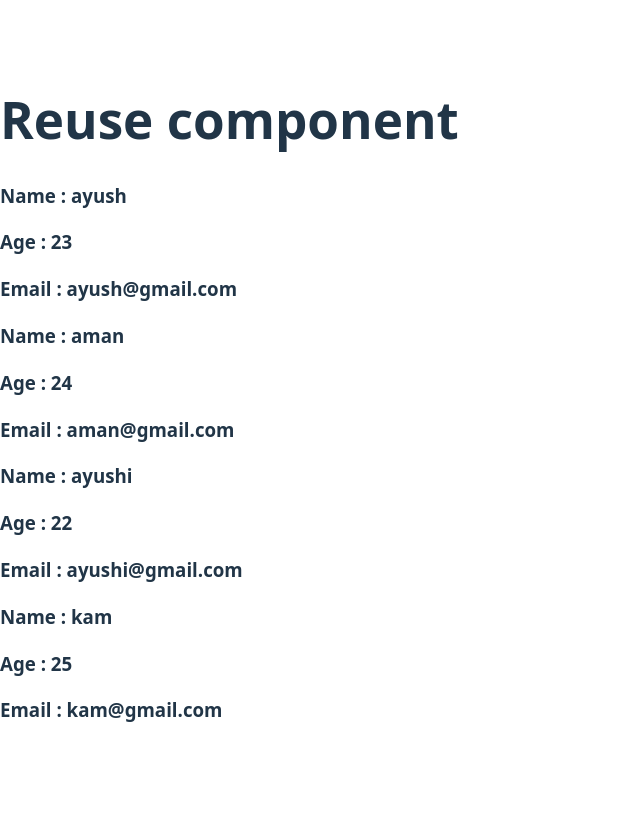
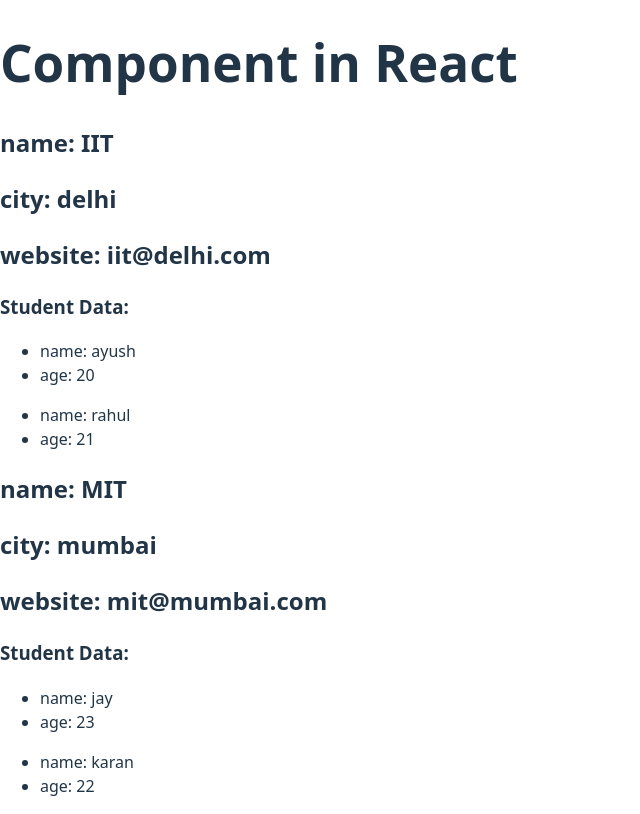
Before and after one commit to AyushSharma-17/React_revsionT1, a React (Vite) app: page / in a window 1280 px wide. Shown: the whole page, without its empty margins (0-640 px from the left). Built offline with nearby package versions, Linux system fonts and the light colour scheme.

Commit message:
nested array using map loop

```diff
--- a/src/App.jsx
+++ b/src/App.jsx
@@ -1,36 +1,45 @@
-import UserRev from "./UserRev";
 function App() {
-  const userData = [{
-    name: "ayush",
-    age: 23,
-    email: "ayush@gmail.com"
-  },
-  {
-    name: "aman",
-    age: 24,
-    email: "aman@gmail.com"
-  },
-  {
-    name: "ayushi",
-    age: 22,
-    email: "ayushi@gmail.com"
-  },
-  {
-    name: "kam",
-    age: 25,
-    email: "kam@gmail.com"
-  }]
+  const collegeData = [
+    {
+      name: "IIT",
+      city: "delhi",
+      website: "iit@delhi.com",
+      student: [
+        { name: "ayush", age: 20 },
+        { name: "rahul", age: 21 }
+      ]
+    },
+    {
+      name: "MIT",
+      city: "mumbai",
+      website: "mit@mumbai.com",
+      student: [
+        { name: "jay", age: 23 },
+        { name: "karan", age: 22 }
+      ]
+    }
+  ];
+
   return (
     <div>
-      <h1>Reuse component </h1>
-      {
-        userData.map((user, index) => (
-          <div key={index}>
-            <UserRev data={user} />
-          </div>
-        ))
-      }
+      <h1>Component in React</h1>
+      {collegeData.map((college, index) => (
+        <div key={index}>
+          <h2>name: {college.name}</h2>
+          <h2>city: {college.city}</h2>
+          <h2>website: {college.website}</h2>
+
+          <h3>Student Data:</h3>
+          {college.student.map((students, sIndex) => (
+            <ul key={sIndex}>
+              <li>name: {students.name}</li>
+              <li>age: {students.age}</li>
+            </ul>
+          ))}
+        </div>
+      ))}
     </div>
-  )
+  );
 }
+
 export default App;
```
Also changed, not shown: 1 other file (tests, documents, lock files or other folders).
